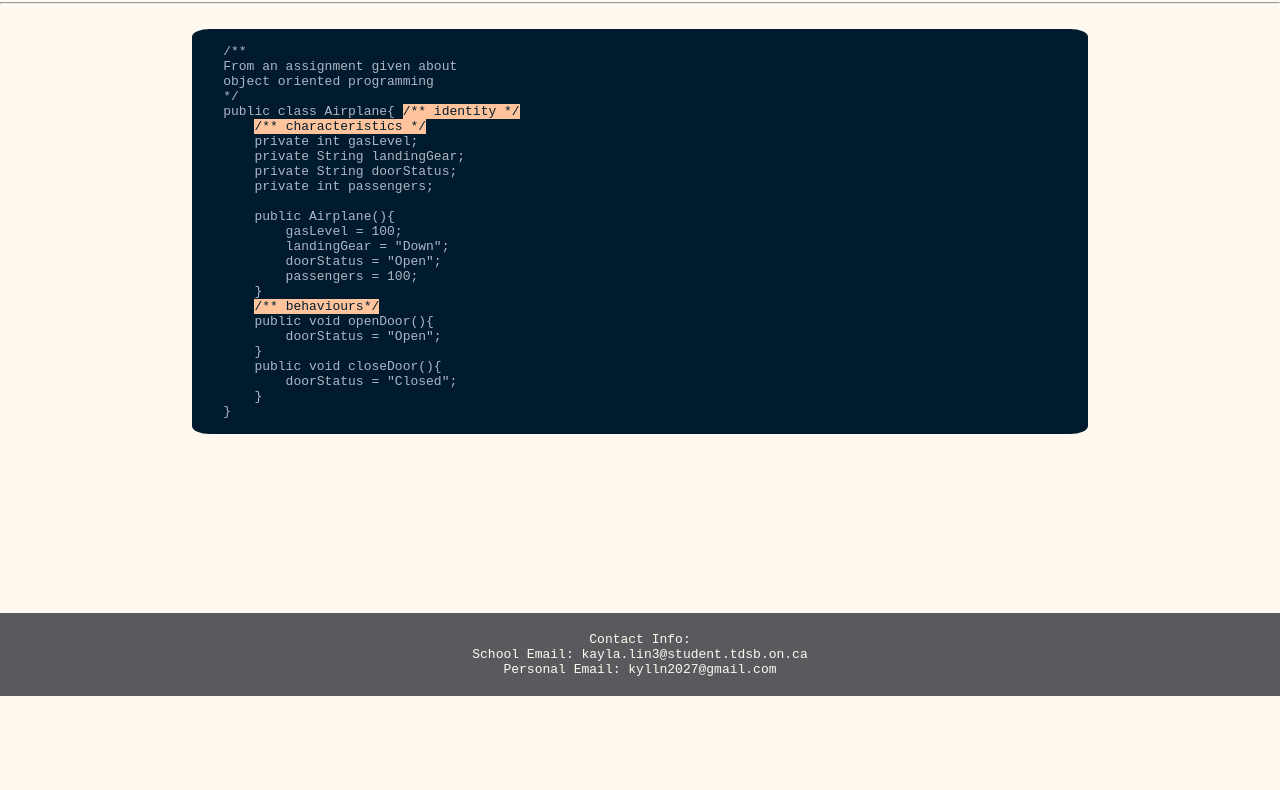
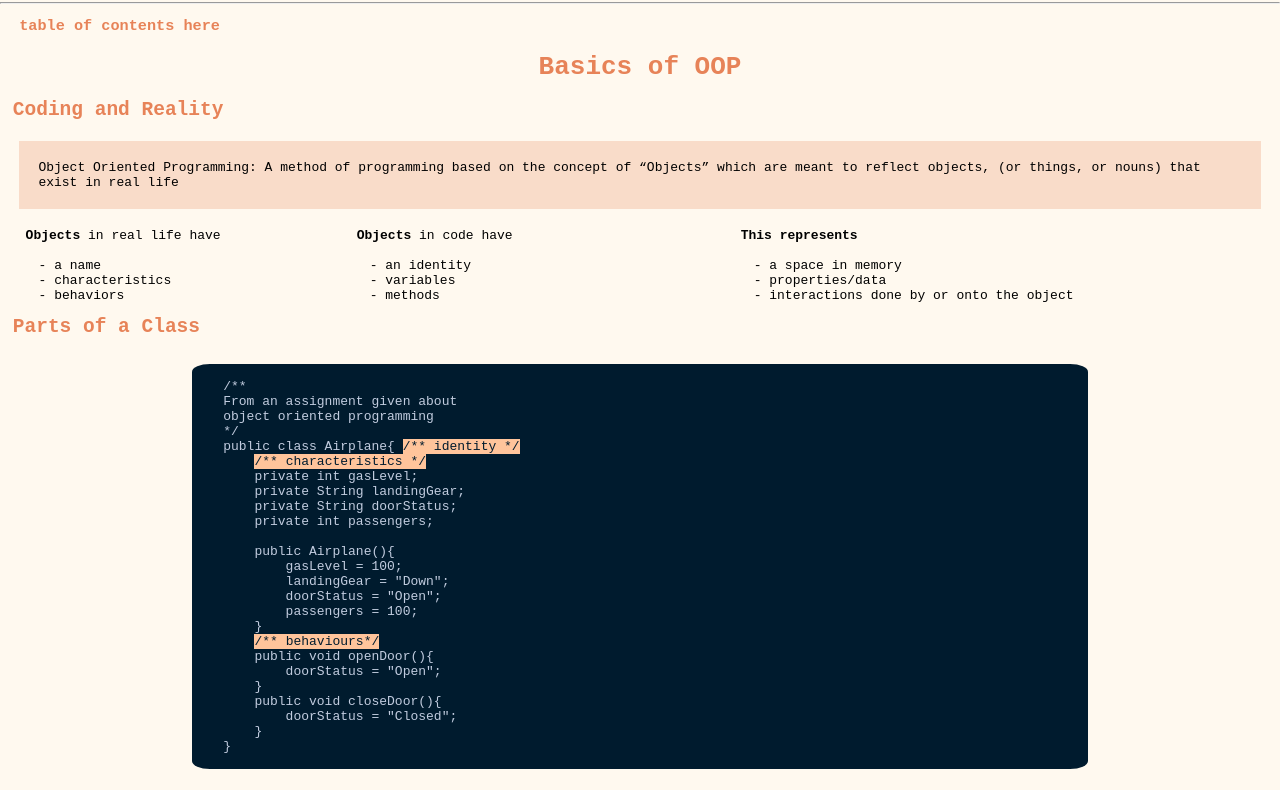
Before and after one commit to kylln20/kylln20.github.io, a plain HTML site: page oop.html in a window 1280 px wide. Shown: the part 104-894 px from the top of the page. Before the commit the page ends 800 px from the top, so only its background shows below. Drawn offline with Linux system fonts and the light colour scheme.

Commit message:
Content added to OOPformatting in stylesheet

```diff
--- a/oop.html
+++ b/oop.html
@@ -4,82 +4,7 @@
         <title>
             OOP Lesson - KL
         </title>
-        <style>
-            :root {
-                --blueDark: #001B2E;
-                --blueMed: #294C60;
-                --blueLig: #ADB6C4;
-                --whiteOff: #fff9ef;
-                --peach: #FFC49B;
-                --coral: #E78358;
-            }
-
-            body {
-                font-family: monospace;
-                margin: 0;
-            }
-
-            body p {
-                background-color: rgba(231, 131, 88, 0.25);
-                padding: 1.5%;
-                margin-left: 10px;
-                margin-right: 10px
-            }
-
-            .endNote {
-                background-color: var(--blueMed);
-                color: var(--whiteOff);
-                position: absolute;
-                width: 100%;
-                bottom: 0;
-                margin: 0;
-            }
-
-            .endNote p {
-                margin: 0;
-                text-align: center;
-            }
-
-            .navBar {
-                overflow: hidden;
-                background-color: var(--blueDark);
-            }
-
-            .navBar a {
-                float: left;
-                color: var(--whiteOff);
-                text-align: center;
-                text-decoration: none;
-                padding: 12px 20px;
-                font-size: 15px;
-            }
-
-            .navBar a:hover {
-                background-color: var(--blueLig);
-                color: var(--blueDark);
-                transition: 0.5s;
-            }
-
-            .code{
-                border-radius: 2%;
-                background-color: var(--blueDark);
-                margin: 2% 15%;
-                color: var(--blueLig);
-                box-shadow: 2% 2% var(--blueMed);
-                overflow-x:scroll;
-                scrollbar-color: var(--blueMed);
-            }
-
-            .code pre{
-                margin: 3% 3%;
-            }
-
-            .code mark {
-                color: var(--blueDark);
-                background-color: var(--peach);
-            }
-
-        </style>
+        <link rel = "stylesheet" href = "styleSheet.css">
     </head>
 
     <div class = "navBar"
@@ -91,14 +16,61 @@
         <a href = "bibliography.html"> Bibliography </a>
     </div>
 
+    <header>
+        <h1>
+            Object Oriented Programming
+        </h1>
+    </header>
+
     <body style = "background-color: var(--whiteOff)">
-        <header>
-            </code>
-            <h1 style = "color: var(--coral); text-align: center">
-                Object Oriented Programming
-            </h1>
-        </header>
         <hr>
+        <h3> table of contents here </h3>
+
+        <h1>
+            Basics of OOP
+        </h1>
+        <h2>
+            Coding and Reality
+        </h2>
+        <div>
+            <p>
+                Object Oriented Programming: A method of programming based on the concept of  “Objects” which are meant to reflect objects, (or things, or nouns) that exist in real life
+            </p>
+            <div style = "width: 100%; display: table">
+                <div style = "display: table-row">
+                    <div class = "thirds" style="display: table-cell">
+                        <strong>Objects</strong> in real life have <br>
+                        <br>
+                        &emsp;-&nbsp;a name <br>
+                        &emsp;-&nbsp;characteristics <br>
+                        &emsp;-&nbsp;behaviors<br>
+                    </div>
+                    <div class = "thirds" style = "display: table-cell; width: 30%">
+                        <strong>Objects</strong> in code have <br>
+                        <br>
+                        &emsp;-&nbsp;an identity <br>
+                        &emsp;-&nbsp;variables <br>
+                        &emsp;-&nbsp;methods <br>
+                    </div>
+                    <div class = "thirds" style = "display: table-cell">
+                        <Strong>This represents</Strong> <br>
+                        <br>
+                        &emsp;-&nbsp;a space in memory <br>
+                        &emsp;-&nbsp;properties/data <br>
+                        &emsp;-&nbsp;interactions done by or onto the object <br>
+                    </div>
+                </div>
+            </div>
+        </div>
+
+        <h2>
+            Parts of a Class
+        </h2>
+        <div>
+
+        </div>
+
+
         <code>
             <pre class = "code">
     /**
@@ -135,6 +107,7 @@
                     Contact Info: <br>
                     School Email: kayla.lin3@student.tdsb.on.ca <br>
                     Personal Email: kylln2027@gmail.com <br>
+                    03/24/2023
                 </p>
             </div>
         </footer>
--- /dev/null
+++ b/styleSheet.css
@@ -0,0 +1,95 @@
+:root {
+    --blueDark: #001B2E;
+    --blueMed: #294C60;
+    --blueLig: #c1ccdf;
+    --whiteOff: #fff9ef;
+    --peach: #FFC49B;
+    --coral: #E78358;
+}
+
+body {
+    font-family: monospace;
+    margin: 0;
+}
+
+body p {
+    background-color: rgba(231, 131, 88, 0.25);
+    padding: 1.5%;
+    margin: 1.5%;
+    word-wrap: break-word;
+}
+
+h1 {
+    color: var(--coral);
+    text-align: center;
+}
+
+h2 {
+    color: var(--coral);
+    text-align: left;
+    margin: 1%;
+}
+
+h3 {
+    color: var(--coral);
+    text-align: left;
+    margin: 1% 1.5%;
+}
+
+.endNote {
+    background-color: var(--blueMed);
+    color: var(--whiteOff);
+    position: static;
+    width: 100%;
+    bottom: 0;
+    margin: 0;
+}
+
+.endNote p {
+    margin: 0;
+    text-align: center;
+}
+
+.navBar {
+    overflow: hidden;
+    background-color: var(--blueDark);
+}
+
+.navBar a {
+    float: left;
+    color: var(--whiteOff);
+    text-align: center;
+    text-decoration: none;
+    padding: 12px 20px;
+    font-size: 15px;
+}
+
+.navBar a:hover {
+    background-color: var(--blueLig);
+    color: var(--blueDark);
+    transition: 0.5s;
+}
+
+.code{
+    border-radius: 2%;
+    background-color: var(--blueDark);
+    margin: 2% 15%;
+    color: var(--blueLig);
+    box-shadow: 2% 2% var(--blueMed);
+    overflow-x: auto;
+    scrollbar-color: var(--blueMed);
+}
+
+.code pre{
+    margin: 3% 3%;
+}
+
+.code mark {
+    color: var(--blueDark);
+    background-color: var(--peach);
+}
+
+.thirds{
+    padding: 0% 2%;
+    word-wrap: break-word;
+}
```
